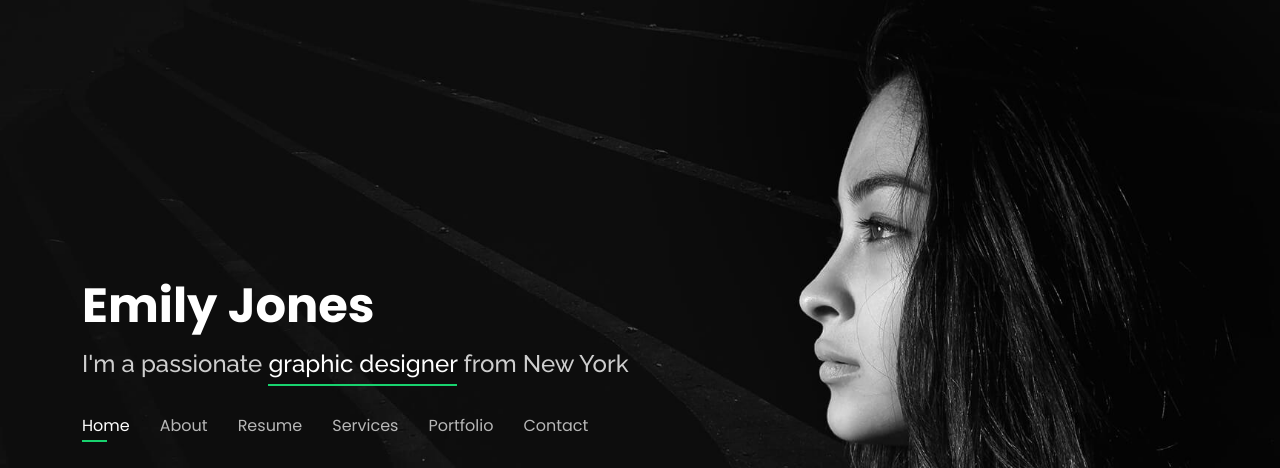
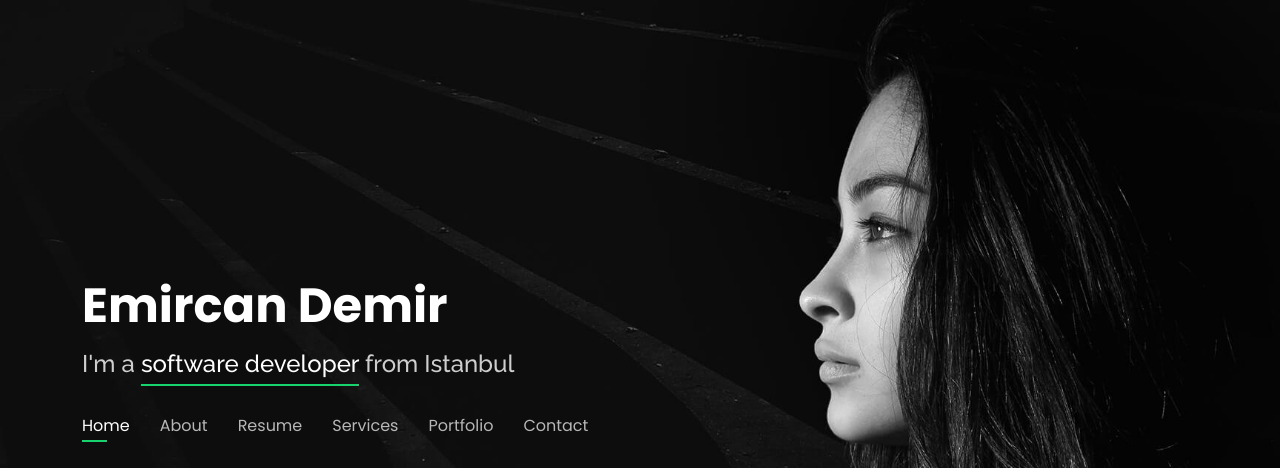
Before and after one commit to EmircanDemirTR/EmircanDemirTR.github.io, a plain HTML site: page index.html in a window 1280 px wide. Shown: the top 468 px of the page. Drawn offline with nearby package versions, Linux system fonts and the light colour scheme.

Commit message:
Update index.html

```diff
--- a/index.html
+++ b/index.html
@@ -42,10 +42,10 @@
   <header id="header">
     <div class="container">
 
-      <h1><a href="index.html">Emily Jones</a></h1>
+      <h1><a href="index.html">Emircan Demir</a></h1>
       <!-- Uncomment below if you prefer to use an image logo -->
       <!-- <a href="index.html" class="mr-auto"><img src="assets/img/logo.png" alt="" class="img-fluid"></a> -->
-      <h2>I'm a passionate <span>graphic designer</span> from New York</h2>
+      <h2>I'm a <span>software developer</span> from Istanbul</h2>
 
       <nav id="navbar" class="navbar">
         <ul>
```
